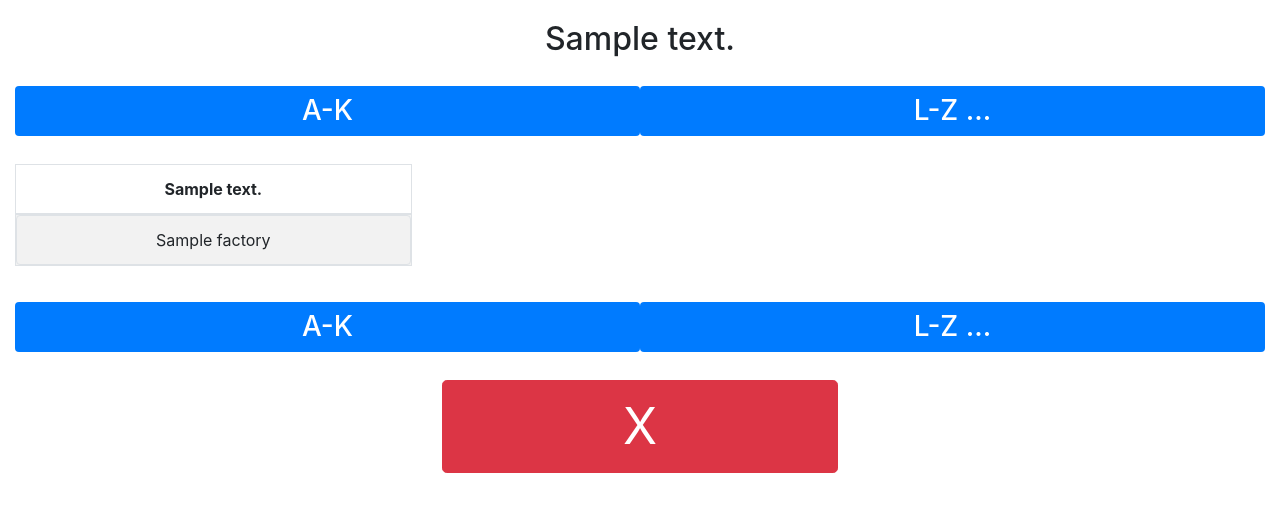
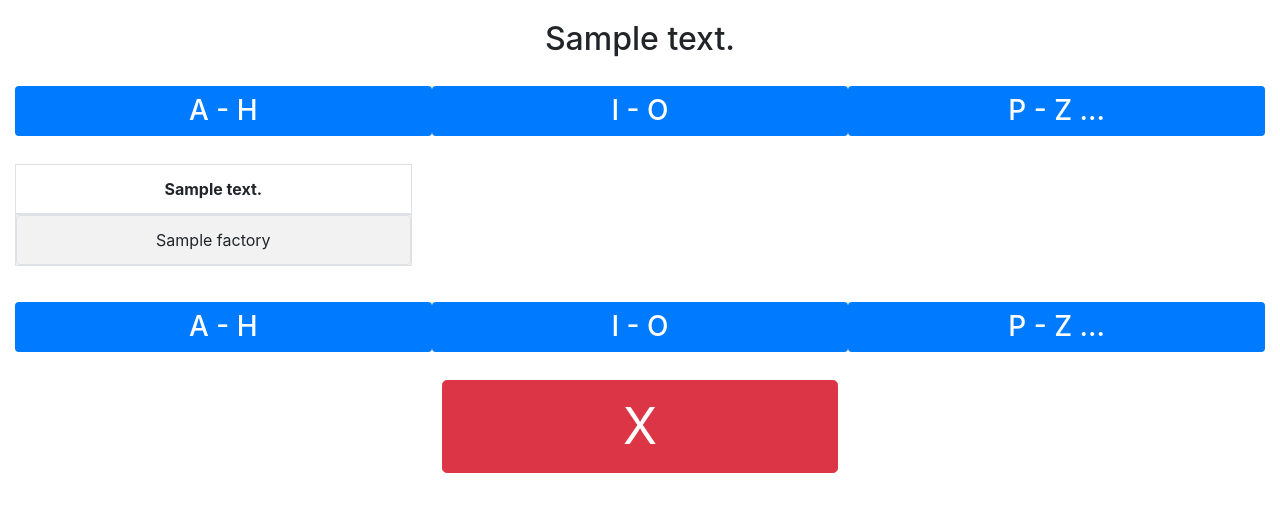
Before and after one commit to valeriyfyodorov/flask, a Flask app: template start/templates/disch_in/factories.html in a window 1280 px wide. Shown: the top 512 px of the page. Run offline with Flask 2, Linux system fonts and the light colour scheme; the template is opened without the code that fills it: most values are stand-ins (such as "Sample title", 1, 10 or a date in 2020); some libraries are stand-ins or nearby versions.

Commit message:
More alphabet letters on factories

```diff
--- a/start/templates/disch_in/factories.html
+++ b/start/templates/disch_in/factories.html
@@ -37,12 +37,17 @@
       <ul class="nav nav-pills nav-justified large">
         <li class="nav-item">
           <h3>
-            <a class="nav-link {{blockData['0']['state']}}" href="{{blockData['0']['url']}}">A-K</a>
+            <a class="nav-link {{blockData['0']['state']}}" href="{{blockData['0']['url']}}">A - H</a>
           </h3>
         </li>
         <li class="nav-item">
           <h3>
-            <a class="nav-link {{blockData['1']['state']}}" href="{{blockData['1']['url']}}">L-Z ...</a>
+            <a class="nav-link {{blockData['1']['state']}}" href="{{blockData['1']['url']}}">I - O</a>
+          </h3>
+        </li>
+        <li class="nav-item">
+          <h3>
+            <a class="nav-link {{blockData['2']['state']}}" href="{{blockData['2']['url']}}">P - Z ...</a>
           </h3>
         </li>
       </ul>
@@ -78,12 +83,17 @@
       <ul class="nav nav-pills nav-tab nav-justified large">
         <li class="nav-item">
           <h3>
-            <a class="nav-link {{blockData['0']['state']}}" href="{{blockData['0']['url']}}">A-K</a>
+            <a class="nav-link {{blockData['0']['state']}}" href="{{blockData['0']['url']}}">A - H</a>
           </h3>
         </li>
         <li class="nav-item">
           <h3>
-            <a class="nav-link {{blockData['1']['state']}}" href="{{blockData['1']['url']}}">L-Z ...</a>
+            <a class="nav-link {{blockData['1']['state']}}" href="{{blockData['1']['url']}}">I - O </a>
+          </h3>
+        </li>
+        <li class="nav-item">
+          <h3>
+            <a class="nav-link {{blockData['2']['state']}}" href="{{blockData['2']['url']}}">P - Z ...</a>
           </h3>
         </li>
       </ul>
```
Also changed, not shown: start/routes/disch_in.py (+11 -2 lines).
